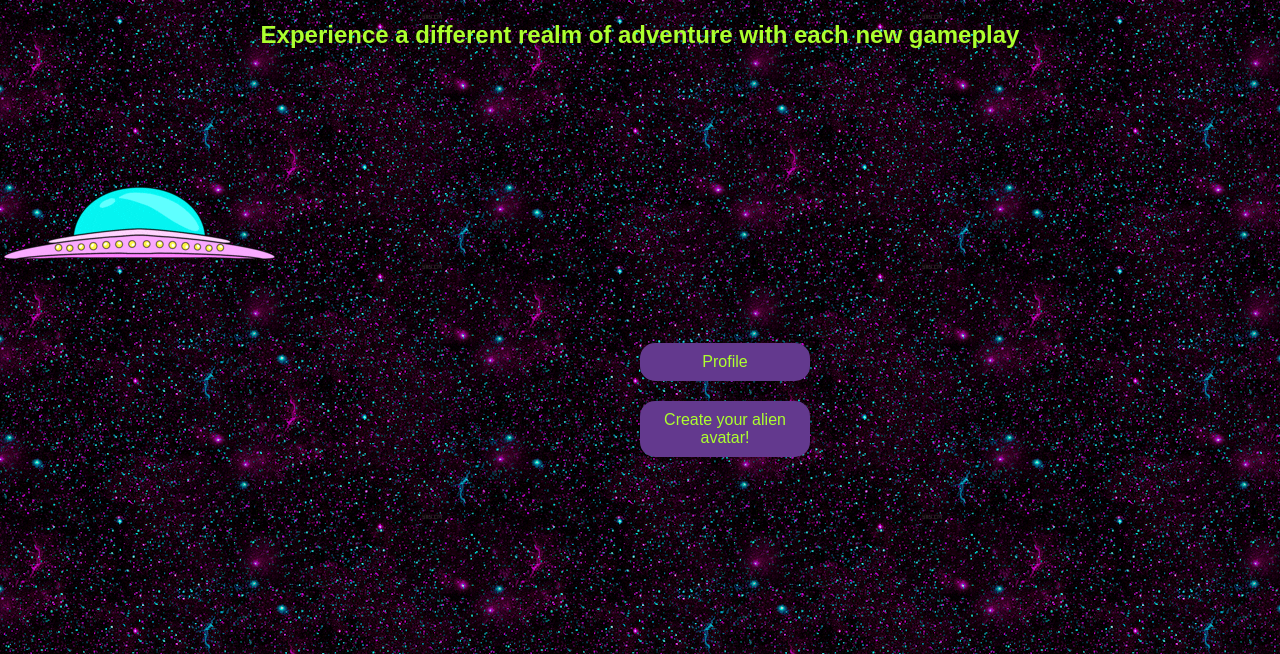
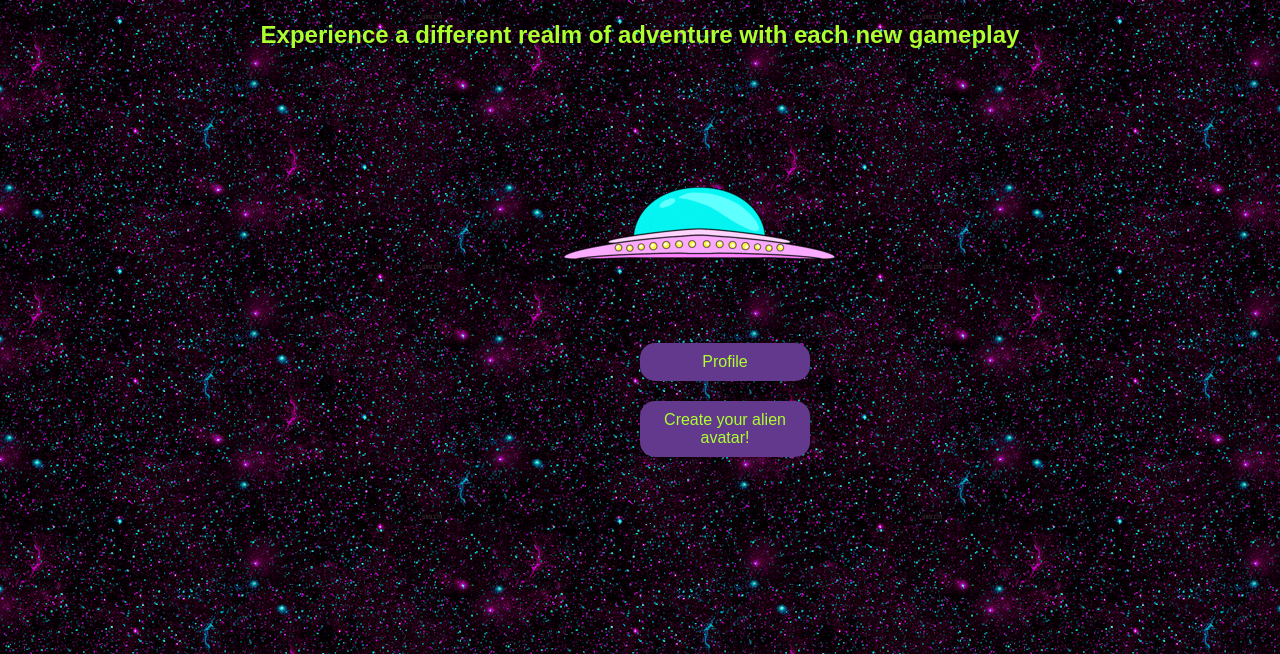
Before and after one commit to eakleine/cis440-tag, a plain HTML site: page ProjectTemplate/dashboard.html in a window 1280 px wide. Shown: the part 226-880 px from the top of the page. Drawn offline with nearby package versions, Linux system fonts and the light colour scheme.

Commit message:
Add files via upload

```diff
--- a/ProjectTemplate/dashboard.html
+++ b/ProjectTemplate/dashboard.html
@@ -104,6 +104,7 @@
             margin: -100px;
             padding-top: 0px;
             padding-bottom: 0px;
+            padding-left: 560px;
         }
 
     </style>
```
